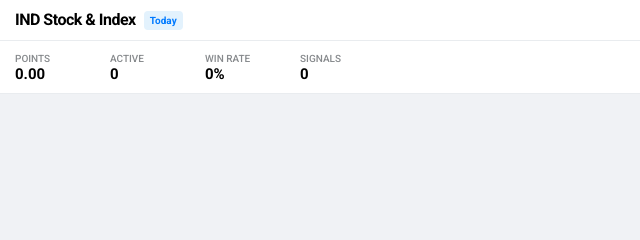
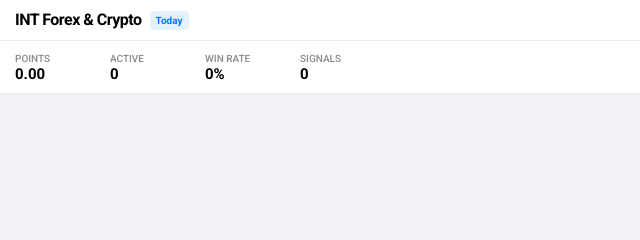
Before and after one commit to rajd1005/RD_Smart_Server, a website: page public/index.html in a window 1280 px wide. Shown: the top 240 px of the page, 0-640 px from the left. Drawn offline with nearby package versions, Linux system fonts and the light colour scheme; no server answers.

Commit message:
Update index.html

```diff
--- a/public/index.html
+++ b/public/index.html
@@ -3,7 +3,7 @@
 <head>
     <meta charset="UTF-8">
     <meta name="viewport" content="width=device-width, initial-scale=1.0, maximum-scale=1.0, user-scalable=no">
-    <title>IND Stock & Index - Rd Algo</title>
+    <title>INT Forex & Crypto - Rd Algo</title>
     <link href="https://cdn.jsdelivr.net/npm/bootstrap@5.3.0/dist/css/bootstrap.min.css" rel="stylesheet">
     <link href="https://fonts.googleapis.com/css2?family=Roboto:wght@400;500;700&display=swap" rel="stylesheet">
     <link href="https://fonts.googleapis.com/icon?family=Material+Icons+Round" rel="stylesheet">
@@ -65,7 +65,7 @@
 
     <header class="app-header">
         <div class="d-flex align-items-center">
-            <div class="app-title">IND Stock & Index</div>
+            <div class="app-title">INT Forex & Crypto</div>
             <div id="activeDateDisplay" style="font-size: 10px; background: #e3f2fd; color: var(--blue); padding: 2px 6px; border-radius: 4px; margin-left: 8px; font-weight: 600;">Today</div>
         </div>
         <div class="d-flex align-items-center">
```
